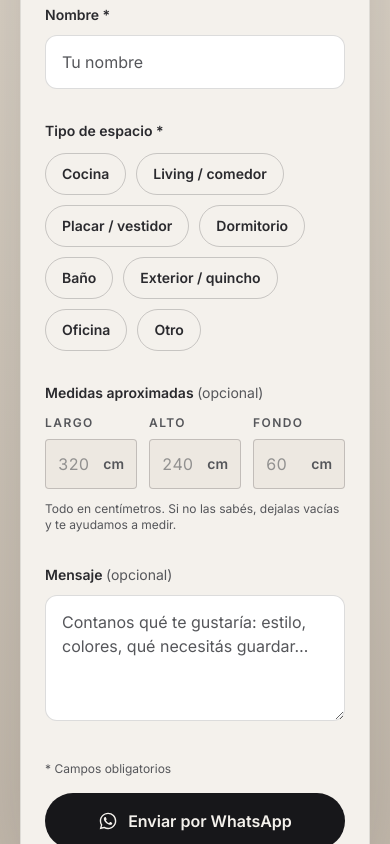
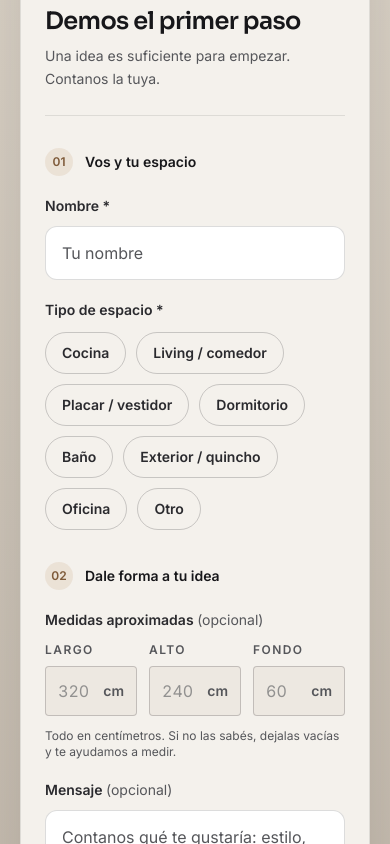
Before and after one commit to KratosNub777/RICHMONT, a Next.js app: page / in a window 390 px wide. Shown: the part 7440-8284 px from the top of the page. Built offline with nearby package versions, Linux system fonts and the light colour scheme; no server answers.

Commit message:
Organizar el formulario en dos grupos de datos

```diff
--- a/components/Presupuesto.tsx
+++ b/components/Presupuesto.tsx
@@ -140,8 +140,17 @@ export default function Presupuesto() {
               noValidate
               className="p-6 sm:p-10 lg:p-12"
             >
-              <div className="grid gap-8 sm:grid-cols-2">
-                <div className="sm:col-span-2">
+              <div className="mb-8 border-b border-negro/10 pb-6">
+                <h3 className="font-display text-2xl font-semibold tracking-tight text-negro">Demos el primer paso</h3>
+                <p className="mt-2 text-sm leading-relaxed text-carbon">Una idea es suficiente para empezar. Contanos la tuya.</p>
+              </div>
+              <fieldset>
+                <legend className="mb-5 flex items-center gap-3 text-sm font-semibold text-negro">
+                  <span aria-hidden="true" className="grid size-7 place-items-center rounded-full bg-roble/15 text-xs text-roble-texto">01</span>
+                  Vos y tu espacio
+                </legend>
+                <div className="grid gap-5">
+                  <div className="min-w-0">
                     <label htmlFor={`${id}-nombre`} className={etiqueta}>
                       Nombre <span aria-hidden="true">*</span>
                     </label>
@@ -166,7 +175,7 @@ export default function Presupuesto() {
 
                   <fieldset
                     role="radiogroup"
-                  className="sm:col-span-2"
+                    className="min-w-0"
                     aria-required="true"
                     aria-describedby={errores.espacio ? `${id}-espacio-error` : undefined}
                   >
@@ -197,8 +206,16 @@ export default function Presupuesto() {
                       </p>
                     )}
                   </fieldset>
+                </div>
+              </fieldset>
 
-                <fieldset className="sm:col-span-2" aria-describedby={`${id}-medidas-ayuda`}>
+              <fieldset className="mt-8">
+                <legend className="mb-5 flex items-center gap-3 text-sm font-semibold text-negro">
+                  <span aria-hidden="true" className="grid size-7 place-items-center rounded-full bg-roble/15 text-xs text-roble-texto">02</span>
+                  Dale forma a tu idea
+                </legend>
+                <div className="grid gap-5">
+                  <fieldset className="min-w-0" aria-describedby={`${id}-medidas-ayuda`}>
                     <legend className={etiqueta}>
                       Medidas aproximadas <span className="font-normal text-carbon">(opcional)</span>
                     </legend>
@@ -243,7 +260,7 @@ export default function Presupuesto() {
                     )}
                   </fieldset>
 
-                <div className="sm:col-span-2">
+                  <div className="min-w-0">
                     <label htmlFor={`${id}-mensaje`} className={etiqueta}>
                       Mensaje <span className="font-normal text-carbon">(opcional)</span>
                     </label>
@@ -256,6 +273,7 @@ export default function Presupuesto() {
                     />
                   </div>
                 </div>
+              </fieldset>
 
               <div className="mt-10 flex flex-col gap-4 sm:flex-row sm:items-center sm:justify-between">
                 <p className="text-xs text-carbon">* Campos obligatorios</p>
```
Lines whose indentation alone changed are shown as unchanged.
